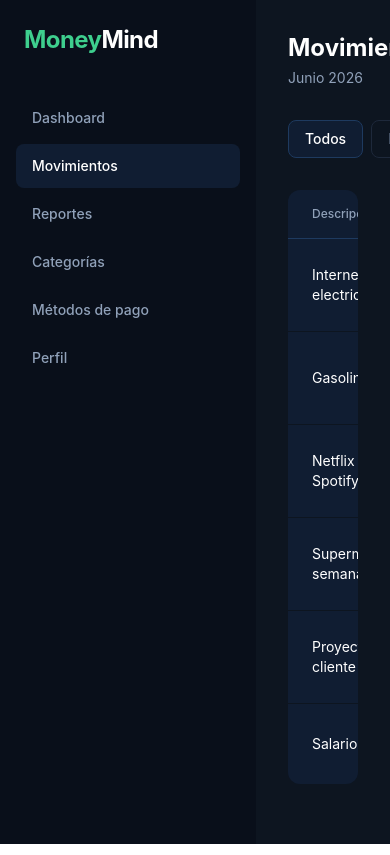
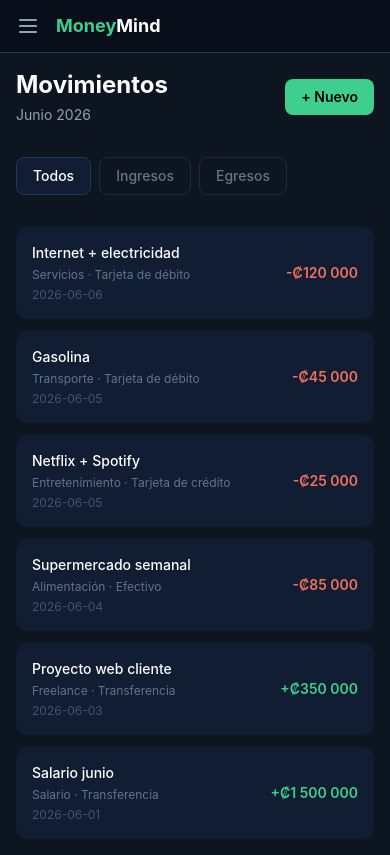
Before and after one commit to Gerd-U/MoneyMind, a React (Vite) app: page /movimientos in a window 390 px wide. Built offline with nearby package versions, Linux system fonts and the light colour scheme.

Commit message:
feat: make all pages responsive

```diff
--- a/src/components/layout/Layout.tsx
+++ b/src/components/layout/Layout.tsx
@@ -1,13 +1,67 @@
-import { Outlet } from 'react-router-dom'
-import Sidebar from './Sidebar'
+import { useState } from "react";
+import { Outlet } from "react-router-dom";
+import Sidebar from "./Sidebar";
 
 export default function Layout() {
+  const [sidebarOpen, setSidebarOpen] = useState(false);
+
   return (
-    <div style={{ backgroundColor: '#0D1520' }} className="flex min-h-screen">
-      <Sidebar />
-      <main className="flex-1 p-8 overflow-y-auto">
-        <Outlet />
-      </main>
+    <div style={{ backgroundColor: "#0D1520" }} className="flex min-h-screen">
+      {/* Overlay mobile */}
+      {sidebarOpen && (
+        <div
+          className="fixed inset-0 z-20 bg-black/60 lg:hidden"
+          onClick={() => setSidebarOpen(false)}
+        />
+      )}
+
+      {/* Sidebar */}
+      <div
+        className={`
+        fixed z-30 lg:static lg:translate-x-0 transition-transform duration-300
+        ${sidebarOpen ? "translate-x-0" : "-translate-x-full"}
+      `}
+      >
+        <Sidebar onClose={() => setSidebarOpen(false)} />
+      </div>
+
+      {/* Main */}
+      <div className="flex-1 flex flex-col min-w-0">
+        {/* Topbar mobile */}
+        <div
+          style={{
+            backgroundColor: "#090F1A",
+            borderBottom: "1px solid #1e3a5f",
+          }}
+          className="flex items-center gap-4 px-4 py-3 lg:hidden"
+        >
+          <button
+            onClick={() => setSidebarOpen(true)}
+            className="text-slate-400 hover:text-white transition-colors"
+          >
+            <svg
+              className="w-6 h-6"
+              fill="none"
+              stroke="currentColor"
+              viewBox="0 0 24 24"
+            >
+              <path
+                strokeLinecap="round"
+                strokeLinejoin="round"
+                strokeWidth={2}
+                d="M4 6h16M4 12h16M4 18h16"
+              />
+            </svg>
+          </button>
+          <span style={{ color: "#3ecf8e" }} className="text-lg font-bold">
+            Money<span className="text-white">Mind</span>
+          </span>
+        </div>
+
+        <main className="flex-1 p-4 lg:p-8 overflow-y-auto">
+          <Outlet />
+        </main>
+      </div>
     </div>
-  )
+  );
 }
--- a/src/components/layout/Sidebar.tsx
+++ b/src/components/layout/Sidebar.tsx
@@ -1,22 +1,50 @@
-import { NavLink } from 'react-router-dom'
+import { NavLink } from "react-router-dom";
 
 const navItems = [
-  { label: 'Dashboard', path: '/' },
-  { label: 'Movimientos', path: '/movimientos' },
-  { label: 'Reportes', path: '/reportes' },
-  { label: 'Categorías', path: '/categorias' },
-  { label: 'Métodos de pago', path: '/metodos-pago' },
-  { label: 'Perfil', path: '/perfil' },
-]
+  { label: "Dashboard", path: "/" },
+  { label: "Movimientos", path: "/movimientos" },
+  { label: "Reportes", path: "/reportes" },
+  { label: "Categorías", path: "/categorias" },
+  { label: "Métodos de pago", path: "/metodos-pago" },
+  { label: "Perfil", path: "/perfil" },
+];
 
-export default function Sidebar() {
+interface SidebarProps {
+  onClose: () => void;
+}
+
+export default function Sidebar({ onClose }: SidebarProps) {
   return (
-    <aside style={{ backgroundColor: '#090F1A' }} className="w-64 min-h-screen flex flex-col px-4 py-6">
+    <aside
+      style={{ backgroundColor: "#090F1A" }}
+      className="w-64 min-h-screen flex flex-col px-4 py-6"
+    >
       {/* Logo */}
-      <div className="mb-10 px-2">
-        <span style={{ color: '#3ecf8e' }} className="text-2xl font-bold tracking-tight">
+      <div className="mb-10 px-2 flex items-center justify-between">
+        <span
+          style={{ color: "#3ecf8e" }}
+          className="text-2xl font-bold tracking-tight"
+        >
           Money<span className="text-white">Mind</span>
         </span>
+        <button
+          onClick={onClose}
+          className="text-slate-400 hover:text-white transition-colors lg:hidden"
+        >
+          <svg
+            className="w-5 h-5"
+            fill="none"
+            stroke="currentColor"
+            viewBox="0 0 24 24"
+          >
+            <path
+              strokeLinecap="round"
+              strokeLinejoin="round"
+              strokeWidth={2}
+              d="M6 18L18 6M6 6l12 12"
+            />
+          </svg>
+        </button>
       </div>
 
       {/* Nav */}
@@ -25,16 +53,17 @@ export default function Sidebar() {
           <NavLink
             key={item.path}
             to={item.path}
-            end={item.path === '/'}
+            end={item.path === "/"}
+            onClick={onClose}
             className={({ isActive }) =>
               `px-4 py-3 rounded-lg text-sm font-medium transition-colors duration-150 ${
                 isActive
-                  ? 'text-white'
-                  : 'text-slate-400 hover:text-white hover:bg-white/5'
+                  ? "text-white"
+                  : "text-slate-400 hover:text-white hover:bg-white/5"
               }`
             }
             style={({ isActive }) =>
-              isActive ? { backgroundColor: '#101D32', color: 'white' } : {}
+              isActive ? { backgroundColor: "#101D32", color: "white" } : {}
             }
           >
             {item.label}
@@ -42,5 +71,5 @@ export default function Sidebar() {
         ))}
       </nav>
     </aside>
-  )
+  );
 }
--- a/src/pages/Dashboard/DashboardPage.tsx
+++ b/src/pages/Dashboard/DashboardPage.tsx
@@ -1,88 +1,140 @@
-import { BarChart, Bar, XAxis, YAxis, Tooltip, ResponsiveContainer } from 'recharts'
-import { mockMovimientos, mockCategorias, mockPresupuestos, mockMetodosPago } from '../../data/mockData'
+import {
+  BarChart,
+  Bar,
+  XAxis,
+  YAxis,
+  Tooltip,
+  ResponsiveContainer,
+} from "recharts";
+import {
+  mockMovimientos,
+  mockCategorias,
+  mockPresupuestos,
+  mockMetodosPago,
+} from "../../data/mockData";
 
 // Helpers
 const ingresos = mockMovimientos
-  .filter(m => mockCategorias.find(c => c.idCategoria === m.idCategoria)?.idTipoMovimiento === 1)
-  .reduce((acc, m) => acc + m.monto, 0)
+  .filter(
+    (m) =>
+      mockCategorias.find((c) => c.idCategoria === m.idCategoria)
+        ?.idTipoMovimiento === 1,
+  )
+  .reduce((acc, m) => acc + m.monto, 0);
 
 const egresos = mockMovimientos
-  .filter(m => mockCategorias.find(c => c.idCategoria === m.idCategoria)?.idTipoMovimiento === 2)
-  .reduce((acc, m) => acc + m.monto, 0)
+  .filter(
+    (m) =>
+      mockCategorias.find((c) => c.idCategoria === m.idCategoria)
+        ?.idTipoMovimiento === 2,
+  )
+  .reduce((acc, m) => acc + m.monto, 0);
 
-const balance = ingresos - egresos
+const balance = ingresos - egresos;
 
 const formatMonto = (monto: number) =>
-  new Intl.NumberFormat('es-CR', { style: 'currency', currency: 'CRC', maximumFractionDigits: 0 }).format(monto)
+  new Intl.NumberFormat("es-CR", {
+    style: "currency",
+    currency: "CRC",
+    maximumFractionDigits: 0,
+  }).format(monto);
 
 // Datos gráfico
 const datosGrafico = [
-  { mes: 'Ene', ingresos: 1200000, egresos: 800000 },
-  { mes: 'Feb', ingresos: 1500000, egresos: 950000 },
-  { mes: 'Mar', ingresos: 1300000, egresos: 1100000 },
-  { mes: 'Abr', ingresos: 1800000, egresos: 700000 },
-  { mes: 'May', ingresos: 1600000, egresos: 1200000 },
-  { mes: 'Jun', ingresos: ingresos, egresos: egresos },
-]
+  { mes: "Ene", ingresos: 1200000, egresos: 800000 },
+  { mes: "Feb", ingresos: 1500000, egresos: 950000 },
+  { mes: "Mar", ingresos: 1300000, egresos: 1100000 },
+  { mes: "Abr", ingresos: 1800000, egresos: 700000 },
+  { mes: "May", ingresos: 1600000, egresos: 1200000 },
+  { mes: "Jun", ingresos: ingresos, egresos: egresos },
+];
 
 // MetricCard
 interface MetricCardProps {
-  label: string
-  value: string
-  accent: string
+  label: string;
+  value: string;
+  accent: string;
 }
 
 function MetricCard({ label, value, accent }: MetricCardProps) {
   return (
-    <div style={{ backgroundColor: '#101D32' }} className="rounded-xl p-6 flex flex-col gap-2">
+    <div
+      style={{ backgroundColor: "#101D32" }}
+      className="rounded-xl p-6 flex flex-col gap-2"
+    >
       <span className="text-slate-400 text-sm">{label}</span>
-      <span style={{ color: accent }} className="text-2xl font-bold tracking-tight">
+      <span
+        style={{ color: accent }}
+        className="text-2xl font-bold tracking-tight"
+      >
         {value}
       </span>
     </div>
-  )
+  );
 }
 
 // GraficoBarras
 function GraficoBarras() {
   return (
-    <div style={{ backgroundColor: '#101D32' }} className="rounded-xl p-6 flex flex-col gap-4">
+    <div
+      style={{ backgroundColor: "#101D32" }}
+      className="rounded-xl p-6 flex flex-col gap-4"
+    >
       <h2 className="text-white font-semibold text-base">Resumen mensual</h2>
       <ResponsiveContainer width="100%" height={220}>
         <BarChart data={datosGrafico} barGap={4}>
           <XAxis
             dataKey="mes"
-            tick={{ fill: '#64748b', fontSize: 12 }}
+            tick={{ fill: "#64748b", fontSize: 12 }}
             axisLine={false}
             tickLine={false}
           />
           <YAxis
-            tick={{ fill: '#64748b', fontSize: 11 }}
+            tick={{ fill: "#64748b", fontSize: 11 }}
             axisLine={false}
             tickLine={false}
             tickFormatter={(v) => `${(v / 1000000).toFixed(1)}M`}
           />
           <Tooltip
-            contentStyle={{ backgroundColor: '#0D1520', border: '1px solid #1e3a5f', borderRadius: '8px' }}
-            labelStyle={{ color: '#94a3b8' }}
-            formatter={(value) => [formatMonto(Number(value)), '']}
+            contentStyle={{
+              backgroundColor: "#0D1520",
+              border: "1px solid #1e3a5f",
+              borderRadius: "8px",
+            }}
+            labelStyle={{ color: "#94a3b8" }}
+            formatter={(value) => [formatMonto(Number(value)), ""]}
           />
-          <Bar dataKey="ingresos" fill="#3ecf8e" radius={[4, 4, 0, 0]} name="Ingresos" />
-          <Bar dataKey="egresos" fill="#f07060" radius={[4, 4, 0, 0]} name="Egresos" />
+          <Bar
+            dataKey="ingresos"
+            fill="#3ecf8e"
+            radius={[4, 4, 0, 0]}
+            name="Ingresos"
+          />
+          <Bar
+            dataKey="egresos"
+            fill="#f07060"
+            radius={[4, 4, 0, 0]}
+            name="Egresos"
+          />
         </BarChart>
       </ResponsiveContainer>
     </div>
-  )
+  );
 }
 
 // PresupuestoBar
-function PresupuestoBar({ nombreCategoria, gastado, limite }: {
-  nombreCategoria: string
-  gastado: number
-  limite: number
+function PresupuestoBar({
+  nombreCategoria,
+  gastado,
+  limite,
+}: {
+  nombreCategoria: string;
+  gastado: number;
+  limite: number;
 }) {
-  const porcentaje = Math.min((gastado / limite) * 100, 100)
-  const color = porcentaje >= 90 ? '#f07060' : porcentaje >= 70 ? '#f0a060' : '#3ecf8e'
+  const porcentaje = Math.min((gastado / limite) * 100, 100);
+  const color =
+    porcentaje >= 90 ? "#f07060" : porcentaje >= 70 ? "#f0a060" : "#3ecf8e";
 
   return (
     <div className="flex flex-col gap-2">
@@ -92,49 +144,66 @@ function PresupuestoBar({ nombreCategoria, gastado, limite }: {
           {formatMonto(gastado)} / {formatMonto(limite)}
         </span>
       </div>
-      <div style={{ backgroundColor: '#0D1520' }} className="w-full h-2 rounded-full overflow-hidden">
+      <div
+        style={{ backgroundColor: "#0D1520" }}
+        className="w-full h-2 rounded-full overflow-hidden"
+      >
         <div
           style={{ width: `${porcentaje}%`, backgroundColor: color }}
           className="h-full rounded-full transition-all duration-500"
         />
       </div>
     </div>
-  )
+  );
 }
 
 // MovimientoRow
-function MovimientoRow({ descripcion, categoria, metodo, monto, fecha, esIngreso }: {
-  descripcion: string
-  categoria: string
-  metodo: string
-  monto: number
-  fecha: string
-  esIngreso: boolean
+function MovimientoRow({
+  descripcion,
+  categoria,
+  metodo,
+  monto,
+  fecha,
+  esIngreso,
+}: {
+  descripcion: string;
+  categoria: string;
+  metodo: string;
+  monto: number;
+  fecha: string;
+  esIngreso: boolean;
 }) {
   return (
     <div className="flex items-center justify-between py-3 border-b border-white/5 last:border-0">
       <div className="flex flex-col gap-0.5">
         <span className="text-white text-sm font-medium">{descripcion}</span>
-        <span className="text-slate-500 text-xs">{categoria} · {metodo}</span>
+        <span className="text-slate-500 text-xs">
+          {categoria} · {metodo}
+        </span>
       </div>
       <div className="flex flex-col items-end gap-0.5">
         <span
-          style={{ color: esIngreso ? '#3ecf8e' : '#f07060' }}
+          style={{ color: esIngreso ? "#3ecf8e" : "#f07060" }}
           className="text-sm font-semibold"
         >
-          {esIngreso ? '+' : '-'}{formatMonto(monto)}
+          {esIngreso ? "+" : "-"}
+          {formatMonto(monto)}
         </span>
         <span className="text-slate-500 text-xs">{fecha}</span>
       </div>
     </div>
-  )
+  );
 }
 
 // DashboardPage
 export default function DashboardPage() {
   const movimientosRecientes = [...mockMovimientos]
-    .sort((a, b) => new Date(b.fechaMovimiento).getTime() - new Date(a.fechaMovimiento).getTime())
-    .slice(0, 5)
+    .sort(
+      (a, b) =>
+        new Date(b.fechaMovimiento).getTime() -
+        new Date(a.fechaMovimiento).getTime(),
+    )
+    .slice(0, 5);
 
   return (
     <div className="flex flex-col gap-8">
@@ -145,65 +214,91 @@ export default function DashboardPage() {
       </div>
 
       {/* Metric Cards */}
-      <div className="grid grid-cols-3 gap-4">
-        <MetricCard label="Balance actual" value={formatMonto(balance)} accent="#7dc0f0" />
-        <MetricCard label="Ingresos del mes" value={formatMonto(ingresos)} accent="#3ecf8e" />
-        <MetricCard label="Egresos del mes" value={formatMonto(egresos)} accent="#f07060" />
+      <div className="grid grid-cols-1 sm:grid-cols-3 gap-4">
+        <MetricCard
+          label="Balance actual"
+          value={formatMonto(balance)}
+          accent="#7dc0f0"
+        />
+        <MetricCard
+          label="Ingresos del mes"
+          value={formatMonto(ingresos)}
+          accent="#3ecf8e"
+        />
+        <MetricCard
+          label="Egresos del mes"
+          value={formatMonto(egresos)}
+          accent="#f07060"
+        />
       </div>
 
       {/* Gráfico */}
       <GraficoBarras />
 
       {/* Fila inferior */}
-      <div className="grid grid-cols-2 gap-4">
-
+      <div className="grid grid-cols-1 lg:grid-cols-2 gap-4">
         {/* Presupuestos */}
-        <div style={{ backgroundColor: '#101D32' }} className="rounded-xl p-6 flex flex-col gap-5">
-          <h2 className="text-white font-semibold text-base">Presupuestos del mes</h2>
+        <div
+          style={{ backgroundColor: "#101D32" }}
+          className="rounded-xl p-6 flex flex-col gap-5"
+        >
+          <h2 className="text-white font-semibold text-base">
+            Presupuestos del mes
+          </h2>
           <div className="flex flex-col gap-4">
-            {mockPresupuestos.map(p => {
-              const categoria = mockCategorias.find(c => c.idCategoria === p.idCategoria)
+            {mockPresupuestos.map((p) => {
+              const categoria = mockCategorias.find(
+                (c) => c.idCategoria === p.idCategoria,
+              );
               const gastado = mockMovimientos
-                .filter(m => m.idCategoria === p.idCategoria)
-                .reduce((acc, m) => acc + m.monto, 0)
+                .filter((m) => m.idCategoria === p.idCategoria)
+                .reduce((acc, m) => acc + m.monto, 0);
 
               return (
                 <PresupuestoBar
                   key={p.idPresupuesto}
-                  nombreCategoria={categoria?.nombreCategoria ?? ''}
+                  nombreCategoria={categoria?.nombreCategoria ?? ""}
                   gastado={gastado}
                   limite={p.montoLimite}
                 />
-              )
+              );
             })}
           </div>
         </div>
 
         {/* Movimientos recientes */}
-        <div style={{ backgroundColor: '#101D32' }} className="rounded-xl p-6 flex flex-col gap-4">
-          <h2 className="text-white font-semibold text-base">Movimientos recientes</h2>
+        <div
+          style={{ backgroundColor: "#101D32" }}
+          className="rounded-xl p-6 flex flex-col gap-4"
+        >
+          <h2 className="text-white font-semibold text-base">
+            Movimientos recientes
+          </h2>
           <div className="flex flex-col">
-            {movimientosRecientes.map(m => {
-              const categoria = mockCategorias.find(c => c.idCategoria === m.idCategoria)
-              const metodo = mockMetodosPago.find(mp => mp.idMetodoPago === m.idMetodoPago)
-              const esIngreso = categoria?.idTipoMovimiento === 1
+            {movimientosRecientes.map((m) => {
+              const categoria = mockCategorias.find(
+                (c) => c.idCategoria === m.idCategoria,
+              );
+              const metodo = mockMetodosPago.find(
+                (mp) => mp.idMetodoPago === m.idMetodoPago,
+              );
+              const esIngreso = categoria?.idTipoMovimiento === 1;
 
               return (
                 <MovimientoRow
                   key={m.idMovimiento}
                   descripcion={m.descripcion}
-                  categoria={categoria?.nombreCategoria ?? ''}
-                  metodo={metodo?.nombreMetodo ?? ''}
+                  categoria={categoria?.nombreCategoria ?? ""}
+                  metodo={metodo?.nombreMetodo ?? ""}
                   monto={m.monto}
                   fecha={m.fechaMovimiento}
                   esIngreso={esIngreso}
                 />
-              )
+              );
             })}
           </div>
         </div>
-
       </div>
     </div>
-  )
+  );
 }
--- a/src/pages/Movements/MovementsPage.tsx
+++ b/src/pages/Movements/MovementsPage.tsx
@@ -46,7 +46,7 @@ export default function MovimientosPage() {
           style={{ backgroundColor: '#3ecf8e' }}
           className="px-4 py-2 rounded-lg text-sm font-semibold text-black hover:opacity-90 transition-opacity"
         >
-          + Nuevo movimiento
+          + Nuevo
         </button>
       </div>
 
@@ -73,8 +73,8 @@ export default function MovimientosPage() {
         ))}
       </div>
 
-      {/* Tabla */}
-      <div style={{ backgroundColor: '#101D32' }} className="rounded-xl overflow-hidden">
+      {/* Tabla — desktop */}
+      <div style={{ backgroundColor: '#101D32' }} className="rounded-xl overflow-hidden hidden md:block">
         <table className="w-full">
           <thead>
             <tr style={{ borderBottom: '1px solid #1e3a5f' }}>
@@ -126,6 +126,35 @@ export default function MovimientosPage() {
         </table>
       </div>
 
+      {/* Cards — mobile */}
+      <div className="flex flex-col gap-3 md:hidden">
+        {movimientosFiltrados.map(m => {
+          const categoria = mockCategorias.find(c => c.idCategoria === m.idCategoria)
+          const metodo = mockMetodosPago.find(mp => mp.idMetodoPago === m.idMetodoPago)
+          const esIngreso = categoria?.idTipoMovimiento === 1
+
+          return (
+            <div
+              key={m.idMovimiento}
+              style={{ backgroundColor: '#101D32' }}
+              className="rounded-xl p-4 flex items-center justify-between"
+            >
+              <div className="flex flex-col gap-1">
+                <span className="text-white text-sm font-medium">{m.descripcion}</span>
+                <span className="text-slate-500 text-xs">{categoria?.nombreCategoria} · {metodo?.nombreMetodo}</span>
+                <span className="text-slate-600 text-xs">{m.fechaMovimiento}</span>
+              </div>
+              <span
+                style={{ color: esIngreso ? '#3ecf8e' : '#f07060' }}
+                className="text-sm font-semibold"
+              >
+                {esIngreso ? '+' : '-'}{formatMonto(m.monto)}
+              </span>
+            </div>
+          )
+        })}
+      </div>
+
       {/* Modal */}
       <Modal
         isOpen={isModalOpen}
--- a/src/pages/PaymentMethods/PaymentMethodsPage.tsx
+++ b/src/pages/PaymentMethods/PaymentMethodsPage.tsx
@@ -14,12 +14,12 @@ export default function PaymentMethodsPage() {
           style={{ backgroundColor: '#3ecf8e' }}
           className="px-4 py-2 rounded-lg text-sm font-semibold text-black hover:opacity-90 transition-opacity"
         >
-          + Nuevo método
+          + Nuevo
         </button>
       </div>
 
       {/* Grid */}
-      <div className="grid grid-cols-3 gap-4">
+      <div className="grid grid-cols-1 sm:grid-cols-2 lg:grid-cols-3 gap-4">
         {mockMetodosPago.map(m => (
           <div
             key={m.idMetodoPago}
```
Also changed, not shown: src/pages/Categories/CategoriesPage.tsx (+3 -8 lines), src/pages/Reports/ReportsPage.tsx (+6 -6 lines).
